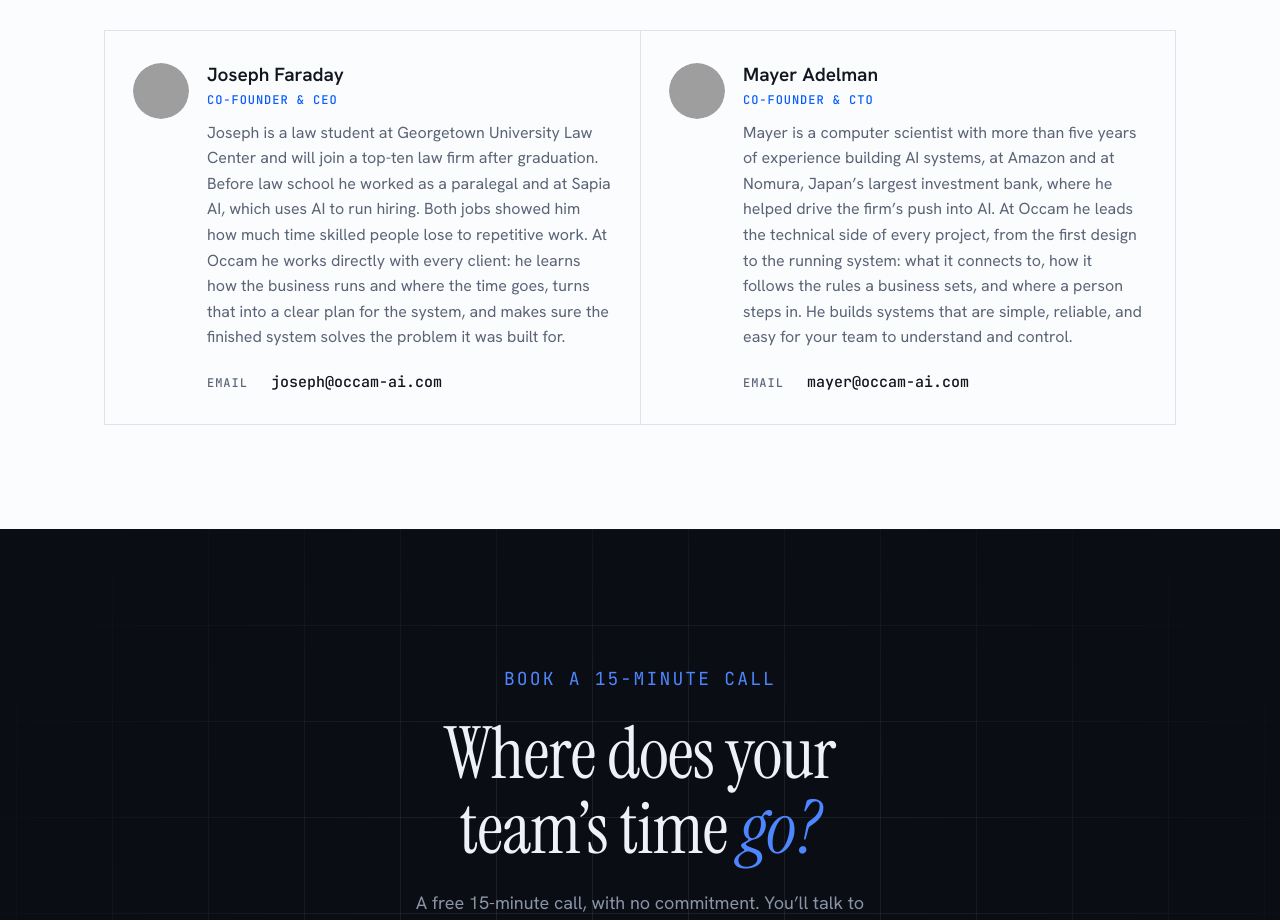
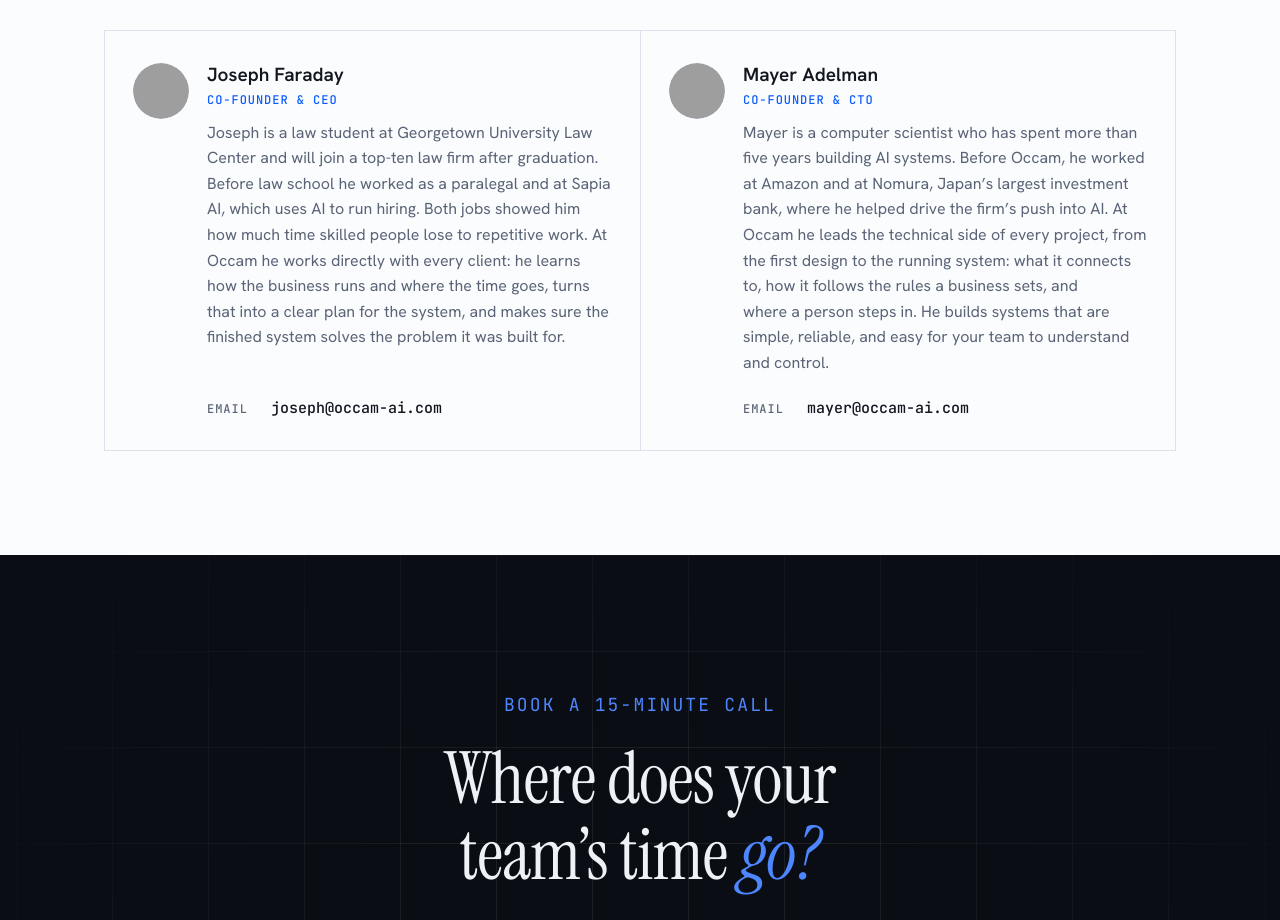
Before and after one commit to occam-hq/occam-ai-site, a plain HTML site: page index.html in a window 1280 px wide. Shown: the part 5420-6340 px from the top of the page. Drawn offline with Linux system fonts and the light colour scheme; grey boxes are pictures that could not be loaded; animation ran at ten frames a second.

Commit message:
About: Mayer's bio opens with two clear sentences instead of one long one
Co-Authored-By: Claude Opus 5.5 <noreply@anthropic.com>

```diff
--- a/index.html
+++ b/index.html
@@ -535,7 +535,7 @@ section { padding-block: 104px; }
           <div class="person-body">
             <h3>Mayer Adelman</h3>
             <p class="role">Co-Founder &amp; CTO</p>
-            <p>Mayer is a computer scientist with more than five years of experience building AI systems, at Amazon and at Nomura, Japan&rsquo;s largest investment bank, where he helped drive the firm&rsquo;s push into AI. At Occam he leads the technical side of every project, from the first design to the running system: what it connects to, how it follows the rules a business sets, and where a person steps in. He builds systems that are simple, reliable, and easy for your team to understand and control.</p>
+            <p>Mayer is a computer scientist who has spent more than five years building AI systems. Before Occam, he worked at Amazon and at Nomura, Japan&rsquo;s largest investment bank, where he helped drive the firm&rsquo;s push into AI. At Occam he leads the technical side of every project, from the first design to the running system: what it connects to, how it follows the rules a business sets, and where a person steps in. He builds systems that are simple, reliable, and easy for your team to understand and control.</p>
             <dl class="contact-lines">
               <div><dt>Email</dt><dd><a href="mailto:mayer@occam-ai.com">mayer@occam-ai.com</a></dd></div>
             </dl>
```
